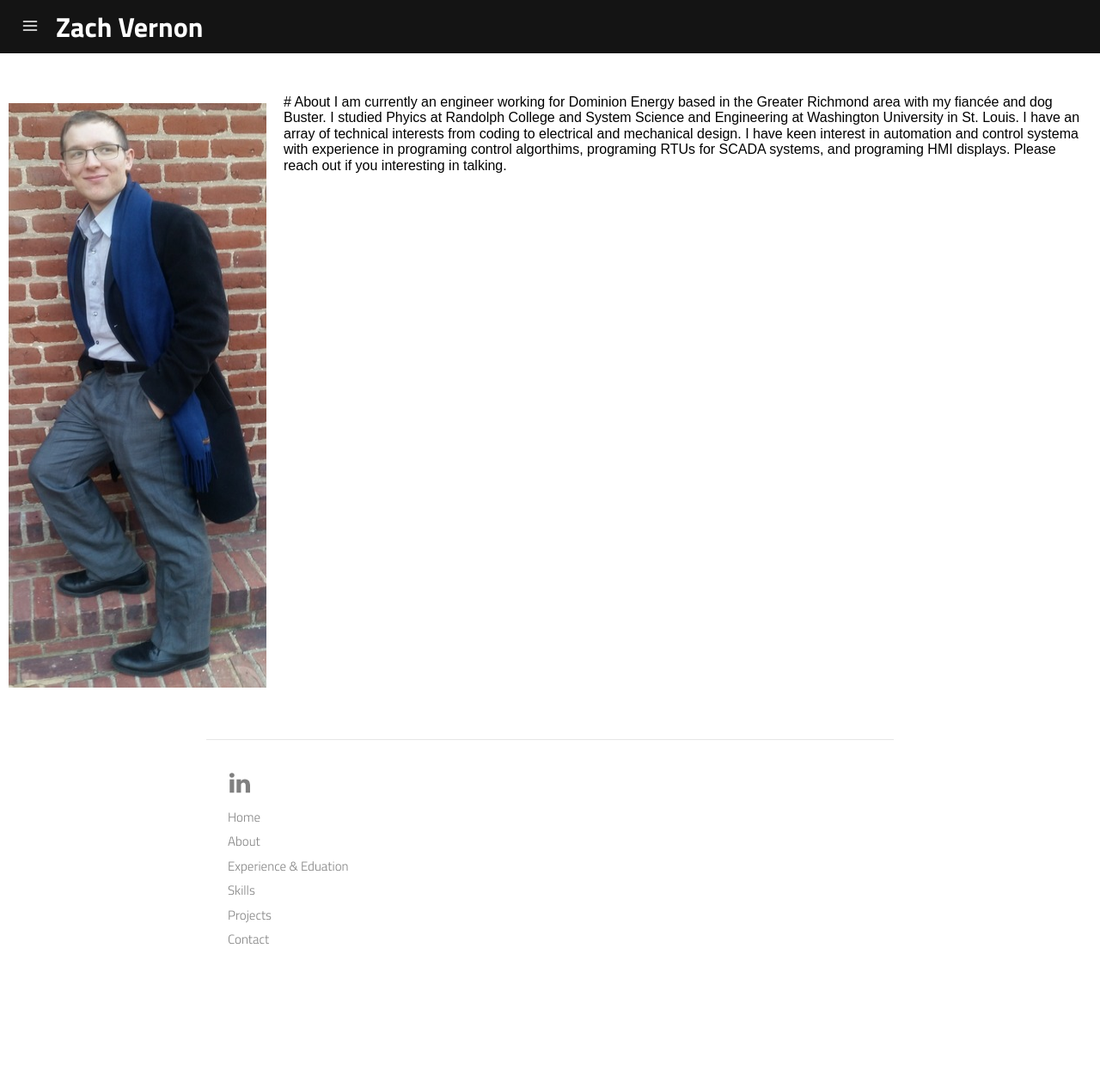
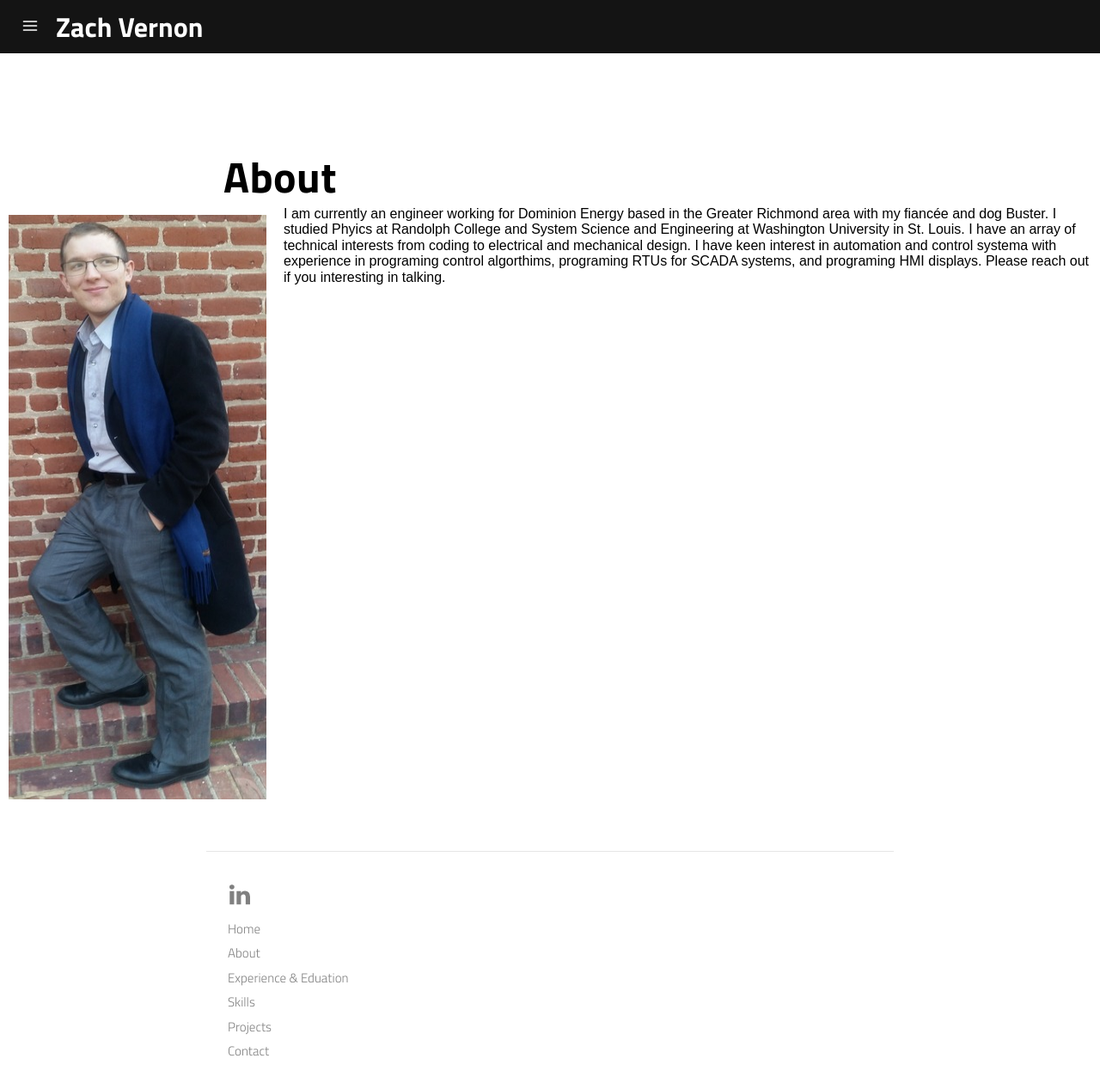
Before and after one commit to z-vernon/z-vernon.github.io, a Jekyll site: the page built from pages/about.md, in a window 1280 px wide and 1267 px high. Shown: the whole window at 86% size. Built offline with Jekyll 4.4.1, drawn with Linux system fonts in a browser that asks for light colours; a script that is not in the unit is left out.

```diff
--- a/pages/about.md
+++ b/pages/about.md
@@ -7,9 +7,10 @@ description: General information about background.
 permalink: /about/
 ---
 
+# About
 <div style="overflow: hidden;">
     <img class="img" src="/assets/img/cover.jpg" alt="Zach Vernon" width="300" height="700" style="float: left; margin-right: 20px;">
 
-    # About
+
     I am currently an engineer working for Dominion Energy based in the Greater Richmond area with my fiancée and dog Buster. I studied Phyics at Randolph College and System Science and Engineering at Washington University in St. Louis. I have an array of technical interests from coding to electrical and mechanical design. I have keen interest in automation and control systema with experience in programing control algorthims, programing RTUs for SCADA systems, and programing HMI displays. Please reach out if you interesting in talking.
 </div>
```
